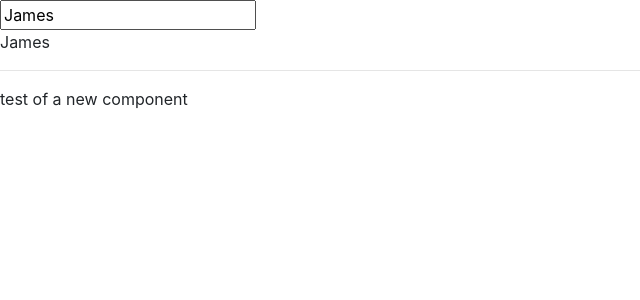
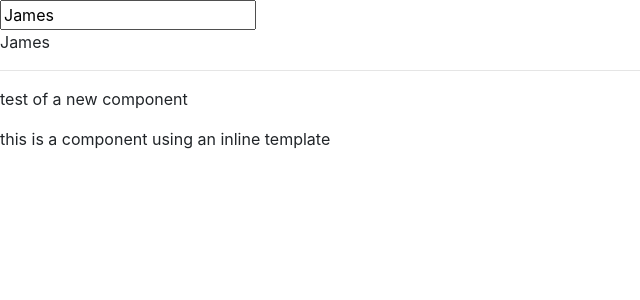
Before and after one commit to james-built/angular-play, an Angular app: page / in a window 1280 px wide. Shown: the top 300 px of the page, without its empty margins (0-640 px from the left). Built offline with nearby package versions, Linux system fonts and the light colour scheme.

Commit message:
using an inline template instead of separate html file

```diff
--- a/src/app/foo/foo.component.ts
+++ b/src/app/foo/foo.component.ts
@@ -2,7 +2,10 @@ import { Component, OnInit } from '@angular/core';
 
 @Component({
   selector: 'app-foo',
-  templateUrl: './foo.component.html',
+  template: `
+  <app-test></app-test>
+  <p>this is a component using an inline template</p>
+  `,
   styleUrls: ['./foo.component.css']
 })
 export class FooComponent implements OnInit {
```
